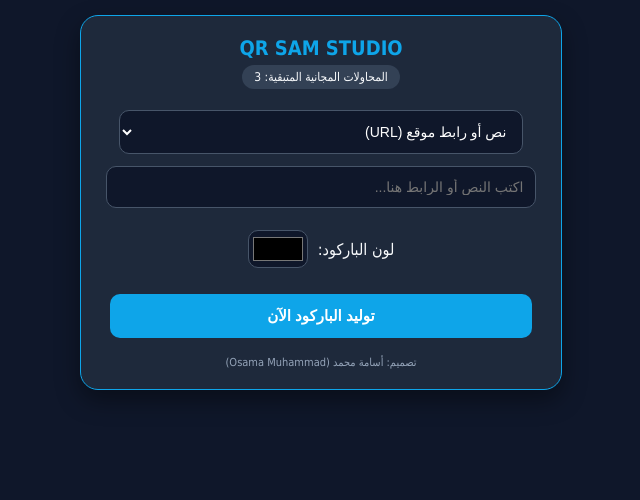
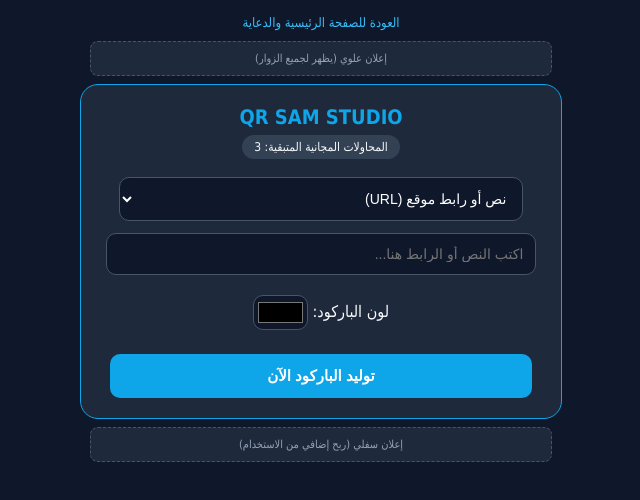
Before and after one commit to samsy661-boop/my-qr, a plain HTML site: page app.html in a window 1280 px wide. Shown: the whole page, without its empty margins (319-959 px from the left). Drawn offline with Linux system fonts and the light colour scheme.

Commit message:
update_app.html

```diff
--- a/app.html
+++ b/app.html
@@ -3,23 +3,25 @@
 <head>
 <meta charset="UTF-8">
 <meta name="viewport" content="width=device-width, initial-scale=1.0">
-<meta name="theme-color" content="#0ea5e9">
-<title>QR SAM STUDIO - Mobile</title>
+<title>QR SAM STUDIO - تطبيق الموبايل</title>
 <script src="https://cloudflare.com"></script>
 <style>
-  body { font-family: Tahoma, sans-serif; background: #0f172a; color: #f8fafc; margin: 0; padding: 15px; text-align: center; }
-  .card { max-width: 440px; margin: auto; background: #1e293b; padding: 20px; border-radius: 18px; border: 1px solid #0ea5e9; box-shadow: 0 10px 25px rgba(0,0,0,0.4); }
-  h2 { color: #0ea5e9; margin: 0 0 5px; font-size: 20px; }
-  .badge { background: #334155; padding: 5px 12px; border-radius: 20px; font-size: 12px; display: inline-block; margin-bottom: 15px; }
+  body { font-family: Tahoma, sans-serif; background: #0f172a; color: #f8fafc; margin: 0; padding: 12px; text-align: center; }
+  .ad { background: #1e293b; border: 1px dashed #475569; color: #94a3b8; padding: 10px; margin: 8px auto; max-width: 440px; border-radius: 8px; font-size: 11px; }
+  .card { max-width: 440px; margin: auto; background: #1e293b; padding: 20px; border-radius: 18px; border: 1px solid #0ea5e9; }
+  h2 { color: #0ea5e9; margin: 0 0 6px; font-size: 20px; }
+  .badge { background: #334155; padding: 5px 12px; border-radius: 20px; font-size: 12px; display: inline-block; margin-bottom: 12px; }
   select, input { width: 92%; padding: 12px; margin: 6px 0; border-radius: 10px; border: 1px solid #475569; background: #0f172a; color: #fff; font-size: 14px; text-align: right; }
-  .row { display: flex; justify-content: center; align-items: center; gap: 10px; margin: 10px 0; }
   button { width: 96%; padding: 13px; margin-top: 10px; border: none; border-radius: 10px; background: #0ea5e9; color: #fff; font-size: 15px; font-weight: bold; cursor: pointer; }
   .btn-dl { background: #10b981; display: none; }
   #qr-box { background: #fff; padding: 16px; border-radius: 14px; display: inline-block; margin-top: 15px; }
-  .foot { margin-top: 18px; font-size: 11px; color: #94a3b8; }
+  .nav { margin-bottom: 10px; }
+  .nav a { color: #38bdf8; text-decoration: none; font-size: 13px; }
 </style>
 </head>
 <body>
+<div class="nav"><a href="./index.html">العودة للصفحة الرئيسية والدعاية</a></div>
+<div class="ad">إعلان علوي (يظهر لجميع الزوار)</div>
 <div class="card">
   <h2>QR SAM STUDIO</h2>
   <div class="badge" id="status-lbl">المحاولات المجانية المتبقية: 3</div>
@@ -31,35 +33,28 @@
   <div id="f-txt"><input id="inp-txt" placeholder="اكتب النص أو الرابط هنا..."></div>
   <div id="f-wifi" style="display:none"><input id="inp-ssid" placeholder="اسم شبكة الواي فاي"><input id="inp-pass" placeholder="كلمة مرور الواي فاي"></div>
   <div id="f-vc" style="display:none"><input id="inp-name" placeholder="الاسم الكامل"><input id="inp-tel" placeholder="رقم الهاتف (+963...)"></div>
-  <div class="row">
-    <label>لون الباركود:</label>
-    <input type="color" id="qr-col" value="#000000" style="width:60px;height:38px;padding:2px">
-  </div>
+  <div style="margin:8px 0">لون الباركود: <input type="color" id="qr-col" value="#000000" style="width:55px;height:35px;padding:2px;vertical-align:middle"></div>
   <button onclick="genQR()">توليد الباركود الآن</button>
   <div><div id="qr-box" style="display:none"></div></div>
   <button class="btn-dl" id="btn-dl" onclick="dlQR()">حفظ الصورة في الهاتف</button>
-  <div class="foot">تصميم: أسامة محمد (Osama Muhammad)</div>
 </div>
-
+<div class="ad">إعلان سفلي (ربح إضافي من الاستخدام)</div>
 <script>
 let tries = parseInt(localStorage.getItem("sam_tries") || "3");
 let isPro = localStorage.getItem("sam_pro") === "1";
-
 function updateBadge() {
   document.getElementById("status-lbl").innerText = isPro ? "النسخة الكاملة مفعّلة (غير محدود) ✔" : "المحاولات المجانية المتبقية: " + tries;
 }
 updateBadge();
-
 function switchFields() {
   const m = document.getElementById("mode").value;
   document.getElementById("f-txt").style.display = m === "txt" ? "block" : "none";
   document.getElementById("f-wifi").style.display = m === "wifi" ? "block" : "none";
   document.getElementById("f-vc").style.display = m === "vc" ? "block" : "none";
 }
-
 function genQR() {
   if (!isPro && tries <= 0) {
-    const k = prompt("انتهت المحاولات المجانية! أدخل كود التفعيل (تواصل مع أسامة محمد):");
+    const k = prompt("انتهت المحاولات المجانية! أدخل كود التفعيل من أسامة محمد:");
     if (k && k.trim().toUpperCase().startsWith("SAM-")) {
       localStorage.setItem("sam_pro", "1"); isPro = true; updateBadge(); alert("تم تفعيل النسخة الكاملة بنجاح!");
     } else { alert("كود غير صحيح!"); return; }
@@ -70,14 +65,12 @@ function genQR() {
   else if (m === "wifi") data = `WIFI:T:WPA;S:${document.getElementById("inp-ssid").value.trim()};P:${document.getElementById("inp-pass").value.trim()};;`;
   else if (m === "vc") data = `MECARD:N:${document.getElementById("inp-name").value.trim()};TEL:${document.getElementById("inp-tel").value.trim()};;`;
   if (!data) { alert("يرجى إدخال البيانات أولاً!"); return; }
-
   const box = document.getElementById("qr-box");
   box.innerHTML = ""; box.style.display = "inline-block";
   new QRCode(box, { text: data, width: 210, height: 210, colorDark: document.getElementById("qr-col").value, colorLight: "#ffffff", correctLevel: QRCode.CorrectLevel.L });
   document.getElementById("btn-dl").style.display = "block";
   if (!isPro) { tries--; localStorage.setItem("sam_tries", tries); updateBadge(); }
 }
-
 function dlQR() {
   const img = document.querySelector("#qr-box img") || document.querySelector("#qr-box canvas");
   if (!img) return;
```
